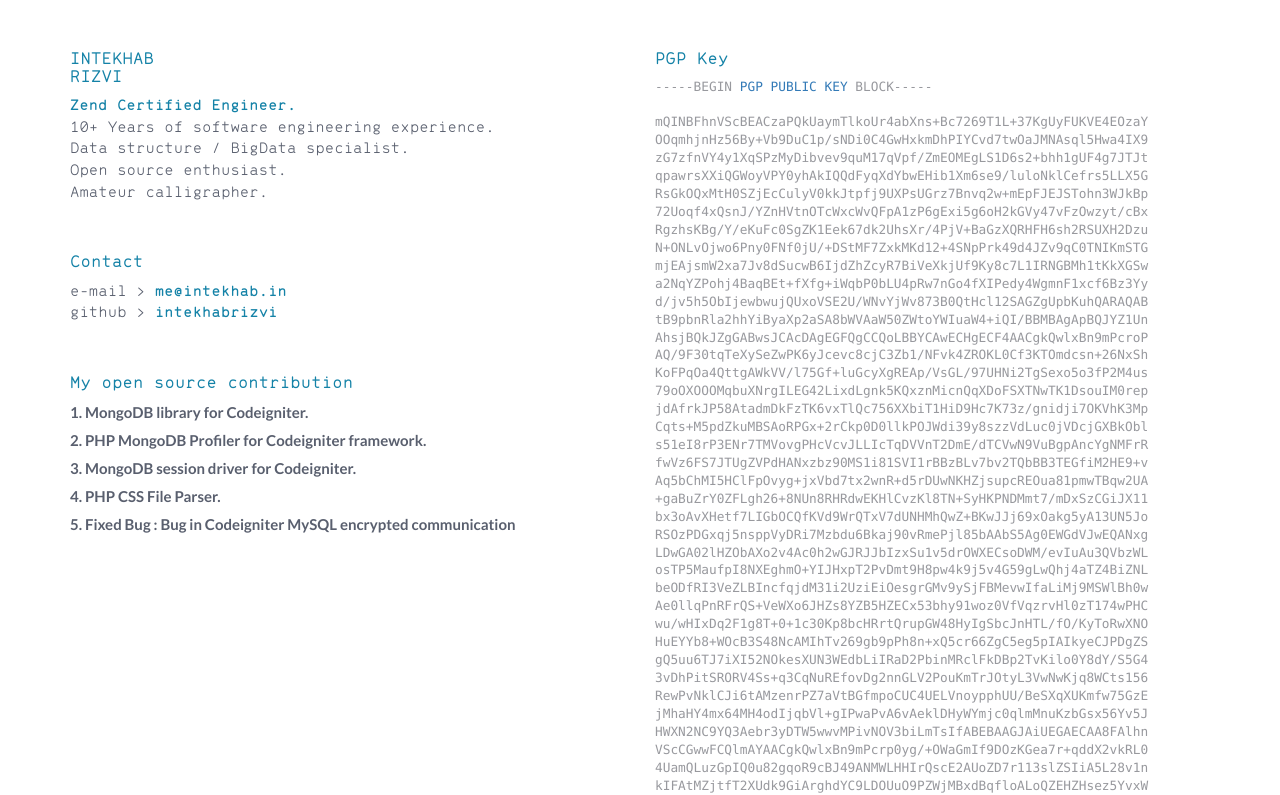
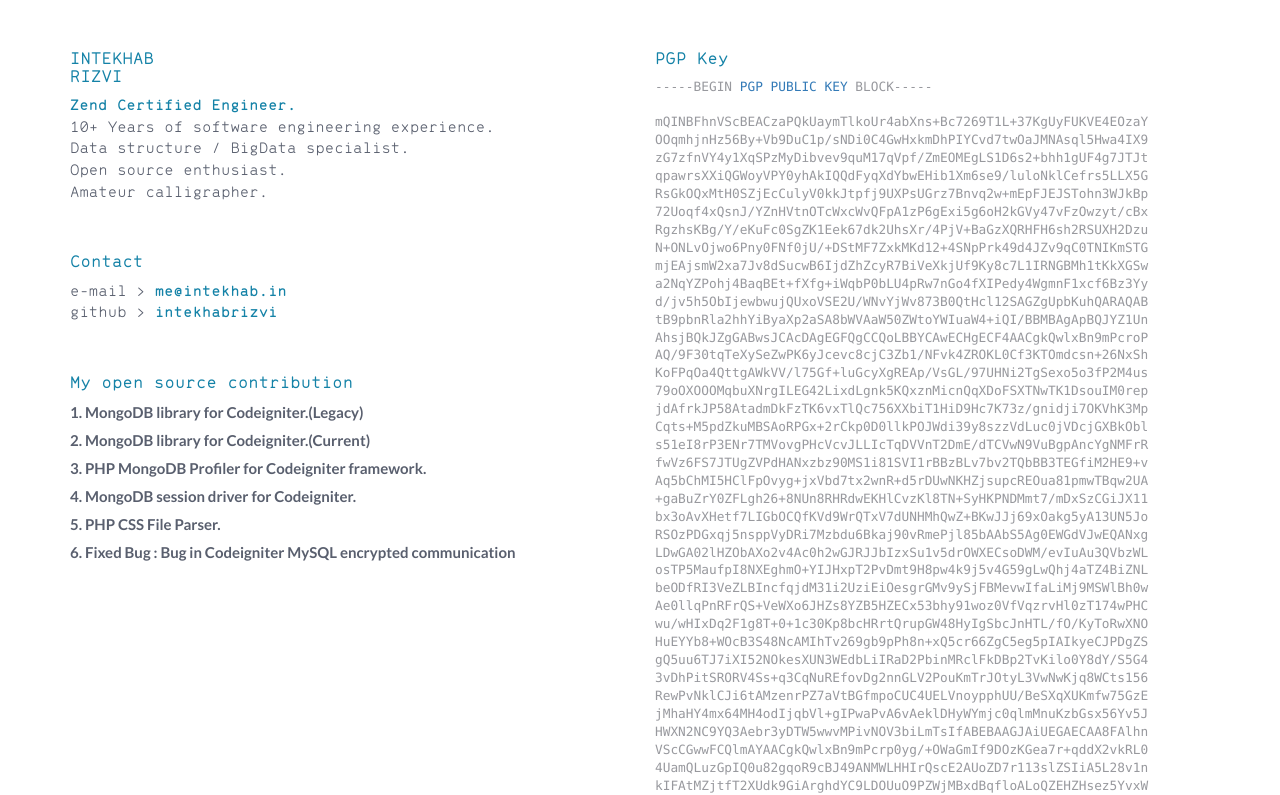
Before and after one commit to intekhabrizvi/intekhabrizvi.github.io, a plain HTML site: page index.html in a window 1280 px wide. Shown: the top 795 px of the page. Drawn offline with Linux system fonts and the light colour scheme.

Commit message:
added new mongodb link

```diff
--- a/index.html
+++ b/index.html
@@ -47,7 +47,8 @@
             <article>
               <h1>My open source contribution</h1>
               <ol>
-                <li><a href="./mongodb-library-for-codeigniter.html">MongoDB library for Codeigniter.</a></li>
+                <li><a href="./mongodb-library-for-codeigniter.html">MongoDB library for Codeigniter.(Legacy)</a></li>
+                <li><a href="https://github.com/intekhabrizvi/codeigniter-mongodb-library">MongoDB library for Codeigniter.(Current)</a></li>
                 <li><a href="./php-mongodb-profiler-for-codeigniter.html">PHP MongoDB Profiler for Codeigniter framework.</a></li>
                 <li><a href="https://github.com/intekhabrizvi/codeigniter-mongodb-session-driver">MongoDB session driver for Codeigniter.</a></li>
                 <li><a href="https://github.com/intekhabrizvi/cssparser">PHP CSS File Parser.</a></li>
```
